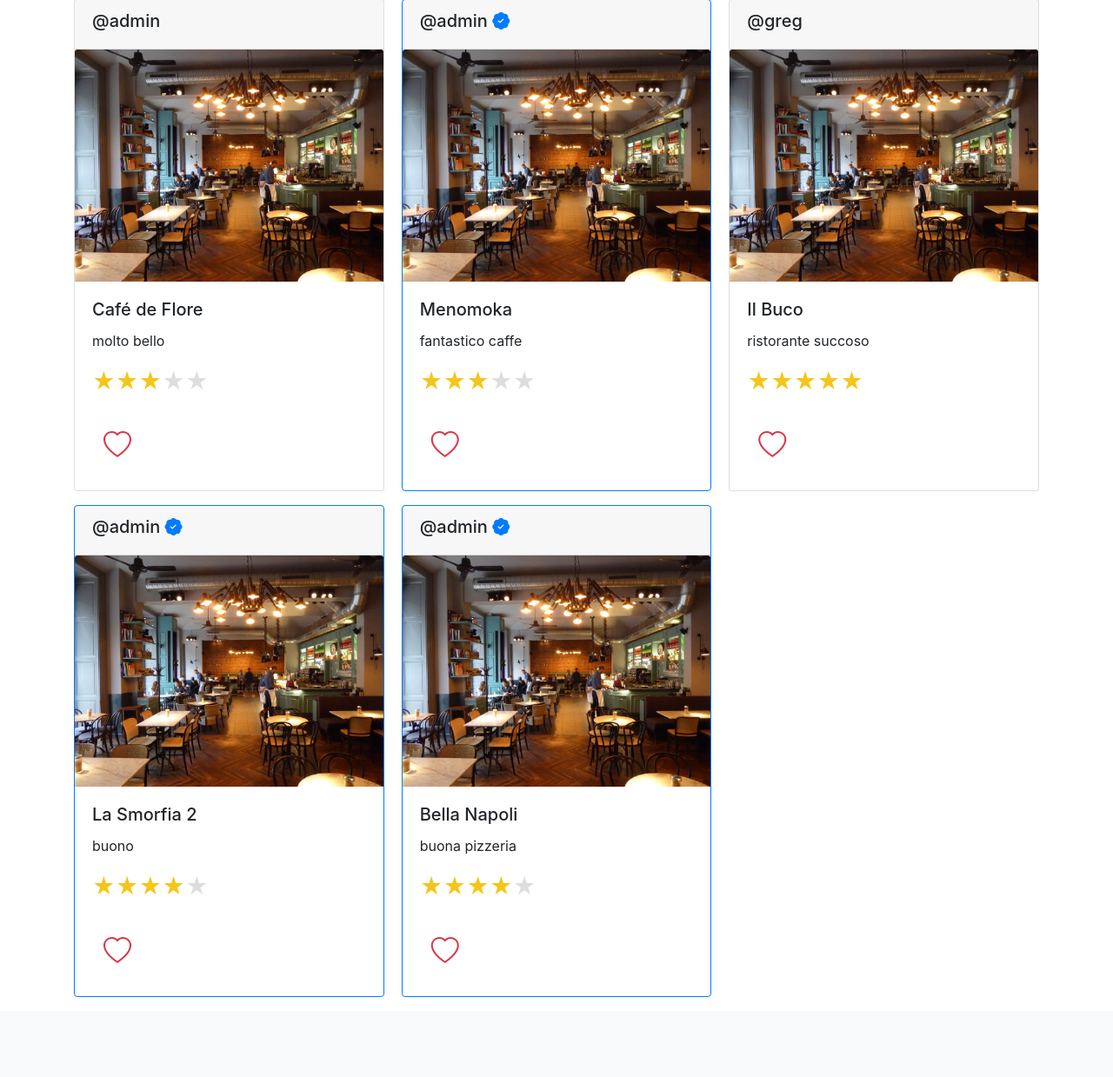
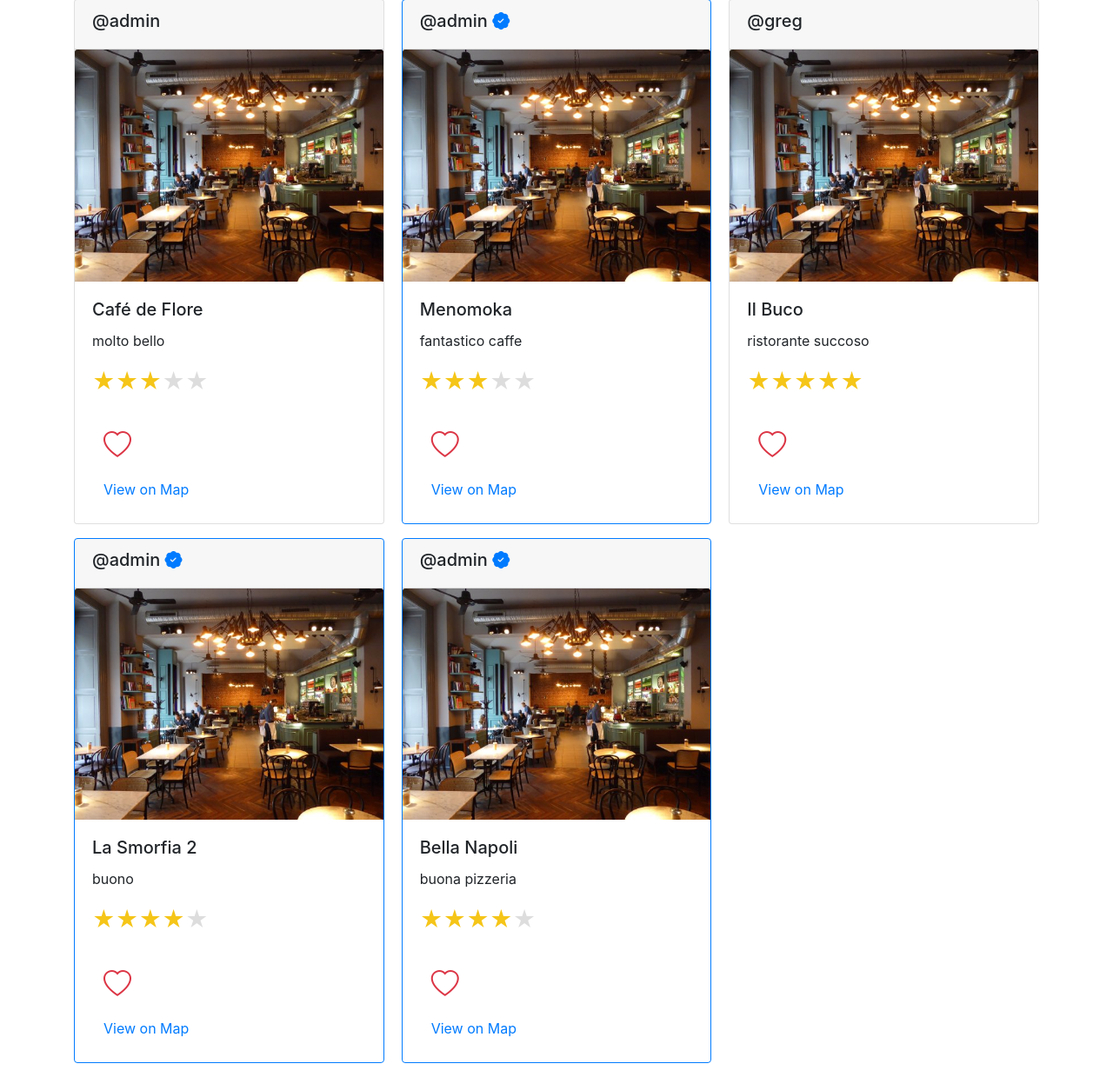
Before and after one commit to paulfersi/fork_finder, a Django app: page /feed/ in a window 1280 px wide. Shown: the part 225-1464 px from the top of the page at 87% size. Before the commit the page ends 1372 px from the top, so only its background shows below. Run offline with Django 5.2, Linux system fonts and the light colour scheme; a user stored in the database is signed in; data comes from the database, SQL or seed files in the repository; some libraries are stand-ins or nearby versions.

Commit message:
added view on map button

```diff
--- a/core/urls.py
+++ b/core/urls.py
@@ -1,5 +1,5 @@
 from django.urls import path
-from .views import feed_view, account_view,profile_view,search_user_view, AddReviewView, edit_review, delete_review, get_location
+from .views import feed_view, account_view,profile_view,search_user_view, AddReviewView, edit_review, delete_review, get_location,view_on_map
 
 STATIC_URL = "/media/static"
 
@@ -12,4 +12,5 @@ urlpatterns = [
     path('edit_review/<int:pk>/', edit_review, name='edit_review'),
     path('review/delete/<int:pk>/', delete_review, name='delete_review'),
     path('get_location/', get_location, name='get_location'),
+    path('view_on_map/<int:restaurant_id>/', view_on_map, name='view_on_map'),
 ]
--- a/core/views.py
+++ b/core/views.py
@@ -167,3 +167,8 @@ def get_location(request):
         profile.save()
         return redirect('feed')
     return render(request, 'get_location.html')
+
+
+def view_on_map(request, restaurant_id):
+    restaurant = get_object_or_404(Restaurant, pk=restaurant_id)
+    return render(request, 'map.html', {'restaurant': restaurant, 'mapbox_access_token': settings.MAPBOX_ACCESS_TOKEN})
--- a/templates/feed.html
+++ b/templates/feed.html
@@ -47,6 +47,7 @@
                                         {% endif %}
                                     </button>
                                 </form>
+                                <a href="{% url 'view_on_map' review.restaurant.id %}" class="btn btn-link">View on Map</a>
                             </div>
                         </div>
                     {% endfor %}
@@ -89,6 +90,7 @@
                                     {% endif %}
                                 </button>
                             </form>
+                            <a href="{% url 'view_on_map' review.restaurant.id %}" class="btn btn-link">View on Map</a>
                         </div>
                     </div>
                 {% endfor %}
```
Also changed, not shown: templates/map.html (added, +21 -0 lines).
